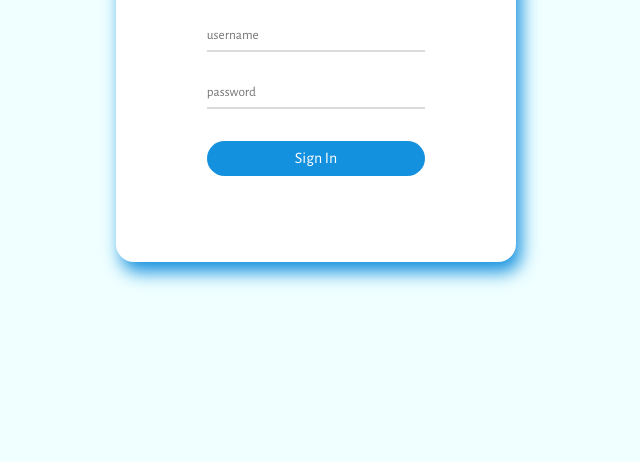
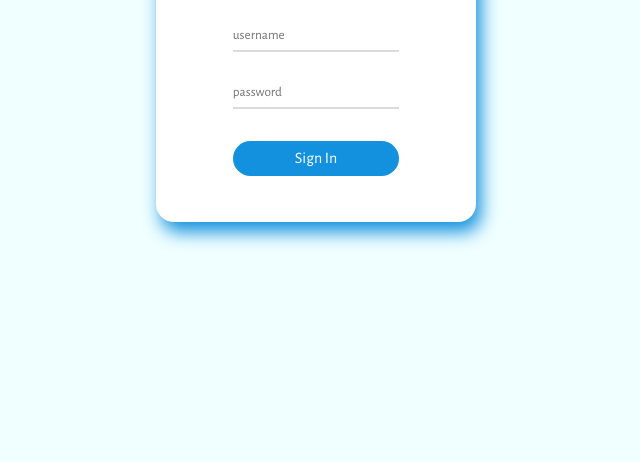
Before and after one commit to garotg/gary-garot-login-ui-with-flexbox, a plain HTML site: page gary-garot-login-ui-with-flexbox/index.html in a window 1280 px wide. Shown: the part 338-800 px from the top of the page, without its empty margins (324-964 px from the left). Drawn offline with nearby package versions, Linux system fonts and the light colour scheme.

Commit message:
Add files via upload

```diff
--- a/gary-garot-login-ui-with-flexbox/styles.css
+++ b/gary-garot-login-ui-with-flexbox/styles.css
@@ -23,8 +23,8 @@ h1 {
     background: #FFFFFF;
     border-radius: 18px;
     padding: 2rem;
-    min-width: 25rem;
-    height: 25rem;
+    min-width: 20rem;
+    height: 20rem;
     justify-content: center;
     align-items: center;
     box-shadow: 5px 10px 18px #1390de;
```
